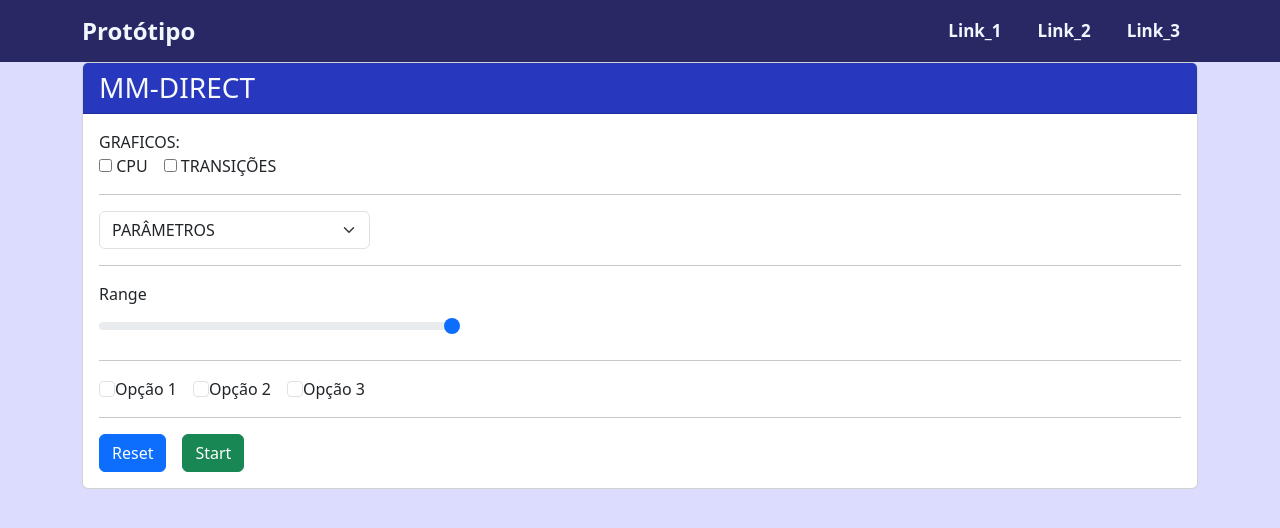
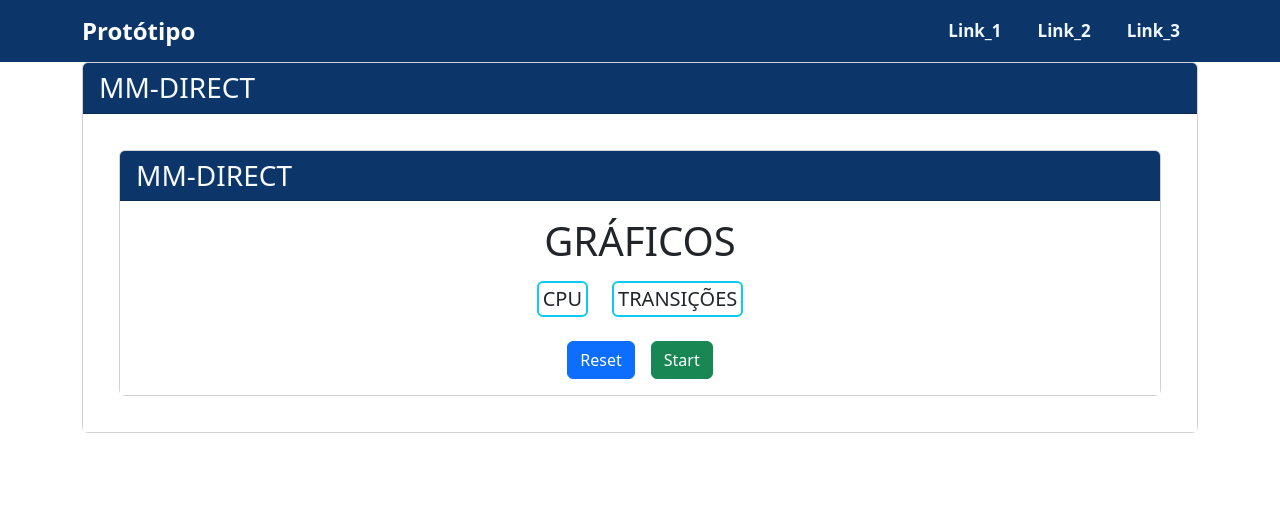
Before and after one commit to ManoelRochadev/chart-2, a React (Vite) app in the folder web/: page / in a window 1280 px wide. Shown: the top 528 px of the page. Built offline with nearby package versions, Linux system fonts and the light colour scheme.

Commit message:
NEW layout

```diff
--- /dev/null
+++ b/web/src/componentes/CpuOptions.tsx
@@ -0,0 +1,65 @@
+import { useState } from "react";
+
+const CpuOptions = () => {
+    const [value, setValue] = useState(0);
+
+    const rangeValue = (event: any) => {
+        setValue(event.currentTarget.value);
+    };
+    return (
+        <div className="card cpu-options mx-1 p-3">
+            <div className="col-auto">
+                <h3 className="text-center">CPU</h3>
+                <select className="form-select" name="drop">
+                    <option selected>PARÂMETROS</option>
+                    <option value="1">Opção 1</option>
+                    <option value="2">Opção 2</option>
+                    <option value="3">Opção 3</option>
+                </select>
+            </div>
+
+            <div className="col-auto mt-3">
+                <label htmlFor="customRange2" className="form-label">
+                    Range
+                </label>
+                <div className="row my-3">
+                    <input
+                        type="range"
+                        className="form-range w-75 px-2"
+                        onInput={rangeValue}
+                        defaultValue={0}
+                        min="0"
+                        max="5"
+                        id="customRange2"
+                    />
+                    <div className="card col-auto ms-3 text-center">
+                        <span>{value}</span>
+                    </div>
+                </div>
+            </div>
+
+            <div className="col-auto">
+                <input
+                    className="form-check-input me-1"
+                    type="checkbox"
+                    name="check-1"
+                />
+                <label className="form-check-label me-3"> Opção 1 </label>
+                <input
+                    className="form-check-input me-1"
+                    type="checkbox"
+                    name="check-2"
+                />
+                <label className="form-check-label me-3"> Opção 2 </label>
+                <input
+                    className="form-check-input me-1"
+                    type="checkbox"
+                    name="check-3"
+                />
+                <label className="form-check-label me-3"> Opção 3 </label>
+            </div>
+        </div>
+    );
+};
+
+export default CpuOptions;
--- a/web/src/componentes/FormController.tsx
+++ b/web/src/componentes/FormController.tsx
@@ -1,63 +1,102 @@
-import StartButton from "./StartButton";
+import { useState } from "react";
+import CpuOptions from "./CpuOptions";
+import TransferOptions from "./TrasferOptions";
 
 interface FormProp {
-    initServer: () => void;
+    initServer: (params: Array<string>) => void;
 }
 
 const FormController = ({ initServer }: FormProp) => {
+    const [cpuOptionsVisibility, setCpuOptionsVisibility] =
+        useState<boolean>(false);
+    const [transferOptionsVisibility, setTransferOptionsVisibility] =
+        useState<boolean>(false);
+
+    const showCpuOptions = () => {
+        setCpuOptionsVisibility(!cpuOptionsVisibility);
+    };
+
+    const showTransferOptions = () => {
+        setTransferOptionsVisibility(!transferOptionsVisibility);
+    };
+
     function handleSubmit(e: any) {
         e.preventDefault();
 
         const form = e.target;
         const formData = new FormData(form);
 
-        fetch('/some-api', { method: form.method, body: formData });
-
         const formJson = Object.fromEntries(formData.entries());
-        console.log(formJson);
+        console.log(...Object.keys(formJson));
+        initServer(Object.keys(formJson));
     }
 
     return (
+        <div className="container form-controller-panel">
+            <div className="card">
+                <h3 className="card-header text-light">MM-DIRECT</h3>
+                <div className="card-body">
                     <form method="post" onSubmit={handleSubmit}>
-            <p>
-                GRAFICOS: <br />
-                <label className="me-3">
-                    <input type="checkbox" name="graph-1" /> CPU
-                </label>
-                <label className="me-3">
-                    <input type="checkbox" name="graph-2" /> TRANSIÇÕES
-                </label>
-            </p>
-            <hr />
-            <div className="col-3">
-                <select className="form-select" name="drop">
-                    <option selected>PARÂMETROS</option>
-                    <option value="1">Opção 1</option>
-                    <option value="2">Opção 2</option>
-                    <option value="3">Opção 3</option>
-                </select>
+                        <div className="row justify-content-center text-center">
+                            <div className="col-auto">
+                                <p className="display-6">GRÁFICOS </p>
+                                <div className="row">
+                                    <div className="col-auto">
+                                        <input
+                                            id="check-cpu"
+                                            onClick={showCpuOptions}
+                                            type="checkbox"
+                                            name="graph-cpu"
+                                            className="btn btn-check cpu-checkbox me-1"
+                                            autoComplete="off"
+                                        />
+                                        <label className="h5 border border-2 border-info rounded p-1" htmlFor="check-cpu">CPU</label>
                                     </div>
-            <hr />
-
-            <div className="col-4">
-                <label htmlFor="customRange2" className="form-label">Range</label>
-                <input type="range" className="form-range" min="0" max="5" id="customRange2" />
-
+                                    <div className="col-auto">
+                                        <input
+                                            id="check-transfer"
+                                            onClick={showTransferOptions}
+                                            type="checkbox"
+                                            name="graph-transf"
+                                            className="btn btn-check me-1"
+                                            autoComplete="off"
+                                        />
+                                        <label className="h5 border border-2 border-info rounded p-1" htmlFor="check-transfer">TRANSIÇÕES</label>
+                                    </div>
+                                </div>
+                            </div>
                         </div>
 
-            <hr />
+                        <div className="row justify-content-center mb-3">
                             <div className="col-auto">
-                <input className="form-check-input" type="checkbox" name="check-1" />
-                <label className="form-check-label me-3"> Opção 1 </label>
-                <input className="form-check-input" type="checkbox" name="check-2" />
-                <label className="form-check-label me-3"> Opção 2 </label>
-                <input className="form-check-input" type="checkbox" name="check-3" />
-                <label className="form-check-label me-3"> Opção 3 </label>
+                                {cpuOptionsVisibility && <CpuOptions />}
                             </div>
-            <hr />
-            <button className="btn btn-primary me-3" type="reset">Reset</button>
-            <button onClick={initServer} className="btn btn-success me-3">Start</button>
+                            <div className="col-auto">
+                                {transferOptionsVisibility && <TransferOptions />}
+                            </div>
+                        </div>
+
+                        <div className=" row justify-content-center panel-buttons">
+                            <div className="col-auto">
+                                <button
+                                    className="btn btn-primary me-3"
+                                    type="reset"
+                                >
+                                    Reset
+                                </button>
+                                <button
+                                    type="submit"
+                                    className="btn btn-success"
+                                >
+                                    Start
+                                </button>
+                            </div>
+                        </div>
+                        {/* <button onClick={()=>{initServer('')}} className="btn btn-success me-3">Start</button> */}
                     </form>
+                </div>
+            </div>
+        </div>
     );
-}
+};
 export default FormController;
--- /dev/null
+++ b/web/src/componentes/TrasferOptions.tsx
@@ -0,0 +1,66 @@
+import { useState } from "react";
+
+const TransferOptions = () => {
+    const [value, setValue] = useState(0);
+
+    const rangeValue = (event: any) => {
+        setValue(event.currentTarget.value);
+    };
+
+    return (
+        <div className="card transfer-options mx-1 p-3">
+            <div className="col-auto">
+                <h3 className="text-center">Transições</h3>
+                <select className="form-select" name="drop">
+                    <option selected>PARÂMETROS</option>
+                    <option value="1">Opção 1</option>
+                    <option value="2">Opção 2</option>
+                    <option value="3">Opção 3</option>
+                </select>
+            </div>
+
+            <div className="col-auto mt-3">
+                <label htmlFor="customRange2" className="form-label">
+                    Range
+                </label>
+                <div className="row my-3">
+                    <input
+                        type="range"
+                        className="form-range w-75 px-2"
+                        onInput={rangeValue}
+                        defaultValue={0}
+                        min="0"
+                        max="5"
+                        id="customRange2"
+                    />
+                    <div className="card col-auto ms-3 text-center">
+                        <span>{value}</span>
+                    </div>
+                </div>
+            </div>
+
+            <div className="col-auto">
+                <input
+                    className="form-check-input me-1"
+                    type="checkbox"
+                    name="check-1"
+                />
+                <label className="form-check-label me-3"> Opção 1 </label>
+                <input
+                    className="form-check-input me-1"
+                    type="checkbox"
+                    name="check-2"
+                />
+                <label className="form-check-label me-3"> Opção 2 </label>
+                <input
+                    className="form-check-input me-1"
+                    type="checkbox"
+                    name="check-3"
+                />
+                <label className="form-check-label me-3"> Opção 3 </label>
+            </div>
+        </div>
+    );
+};
+
+export default TransferOptions;
--- a/web/src/styles/style.css
+++ b/web/src/styles/style.css
@@ -1,17 +1,39 @@
+:root {
+    --pallet_A_color_1: #0c356a;
+    --pallet_A_color_2: #0174be;
+    --pallet_A_color_3: #ffc436;
+    --pallet_A_color_4: #fff0ce;
+    --pallet_B_color_1: #f0f0f0;
+    --pallet_B_color_2: #213555;
+    --pallet_B_color_3: #4f709c;
+    --pallet_B_color_4: #e5d283;
+}
+@keyframes smooth {
+    0% {
+        opacity: 0;
+        height: 0;
+    }
+
+    100% {
+        opacity: 1;
+        height:auto;
+    }
+}
+
 body {
-    background-color: rgb(220, 220, 255);
+    background-color: white;
 }
 #root {
- padding: 0 0 0 ;
+    padding: 0 0 0;
 }
 .navbar-brand {
     font-size: 24px;
-    color: aliceblue;
+    color: white;
     font-weight: 600;
 }
 
 .navbar {
-    background-color: rgb(40, 40, 100);
+    background-color: var(--pallet_A_color_1);
 }
 
 .nav-item {
@@ -25,13 +47,15 @@ body {
     font-weight: 800;
 }
 
-.nav-link.active, .nav-link:hover, .navbar-brand:hover {
-    color:rgb(95, 109, 109);
+.nav-link.active,
+.nav-link:hover,
+.navbar-brand:hover {
+    color: rgb(95, 109, 109);
     font-weight: 900;
 }
 
 #graficos {
-    background-color:cornflowerblue;
+    background-color: cornflowerblue;
     margin-top: 20px;
     padding-top: 10px;
     padding-bottom: 10px;
@@ -42,12 +66,16 @@ body {
     padding-bottom: 30px;
 }
 
-.form-controler-panel {
-    padding:  20px 20px 20px 20px;
+.form-controller-panel {
+    padding: 20px 20px 20px 20px;
 }
 
 .card-header {
-    background: #2737be;
+    background-color: var(--pallet_A_color_1);
+}
+
+.card-body {
+    background-color: white;
 }
 
 .loading {
@@ -58,9 +86,31 @@ body {
     padding: 20px 20px 20px 20px;
     background-color: rgb(255, 255, 255);
     border-radius: 10px;
-    box-shadow: 0px 0px 10px 0px rgba(0,0,0,0.75);
+    box-shadow: 0px 0px 10px 0px rgba(0, 0, 0, 0.75);
     display: flex;
     justify-content: center;
     align-items: center;
     height: 80vh;
 }
+
+.reload-button {
+    margin-top: 20px;
+}
+.cpu-options {
+    /* color: white; */
+    /* background-color: var(--pallet_A_color_1); */
+    animation: smooth 1s;
+}
+/* .cpu-options select {
+    background-color: var(--pallet_A_color_2);
+} */
+.cpu-options option:hover {
+    background-color: var(--pallet_A_color_4);
+}
+.transfer-options {
+    animation: smooth 1s;
+}
+
+input [type="range"]:hover {
+    background-color: #000;
+}
```
Also changed, not shown: web/src/componentes/CpuChart.tsx (+24 -20 lines), web/src/componentes/TransferChart.tsx (+36 -19 lines). Lines whose indentation alone changed are shown as unchanged.
